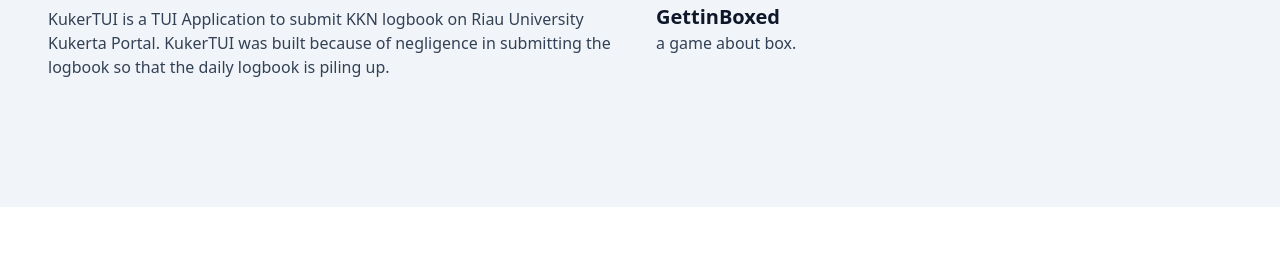
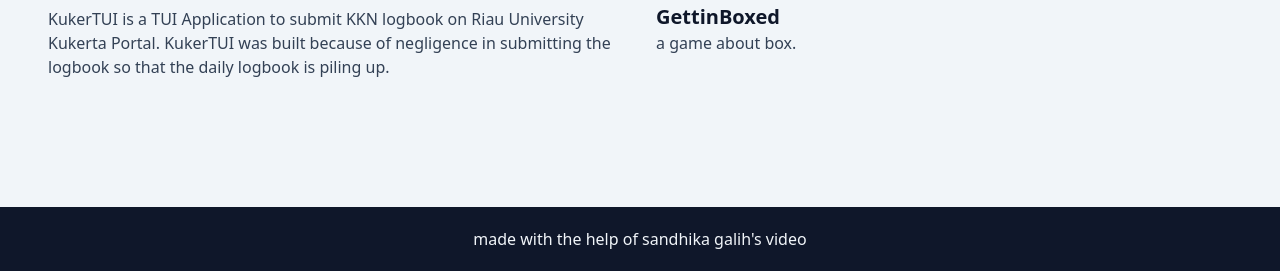
Before and after one commit to pienapin/tailwind-portfolio-web, a website: page index.html in a window 1280 px wide. Shown: the part 1837-2108 px from the top of the page. Before the commit the page ends 2044 px from the top, so only its background shows below. Drawn offline with Linux system fonts and the light colour scheme.

Commit message:
add footer

```diff
--- a/index.html
+++ b/index.html
@@ -143,6 +143,9 @@
     </div>
   </section>
 
+  <footer class="bg-dark pt-5 pb-5">
+    <p class="text-center text-slate-100">made with the help of sandhika galih's video</p>
+  </footer>
   <script src="dist/js/script.js"></script>
 </body>
 </html>
```
Also changed, not shown: dist/output.css.
